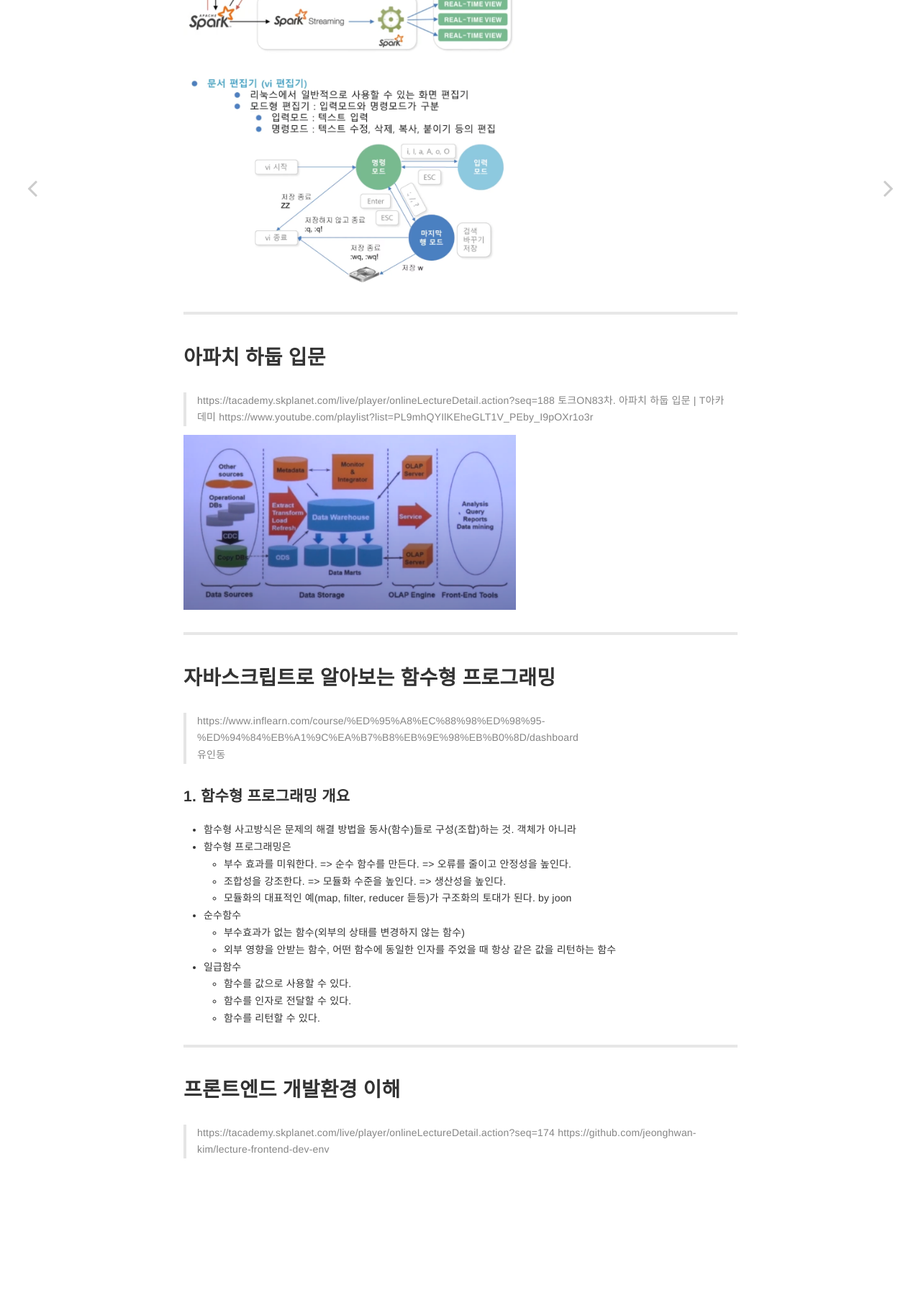
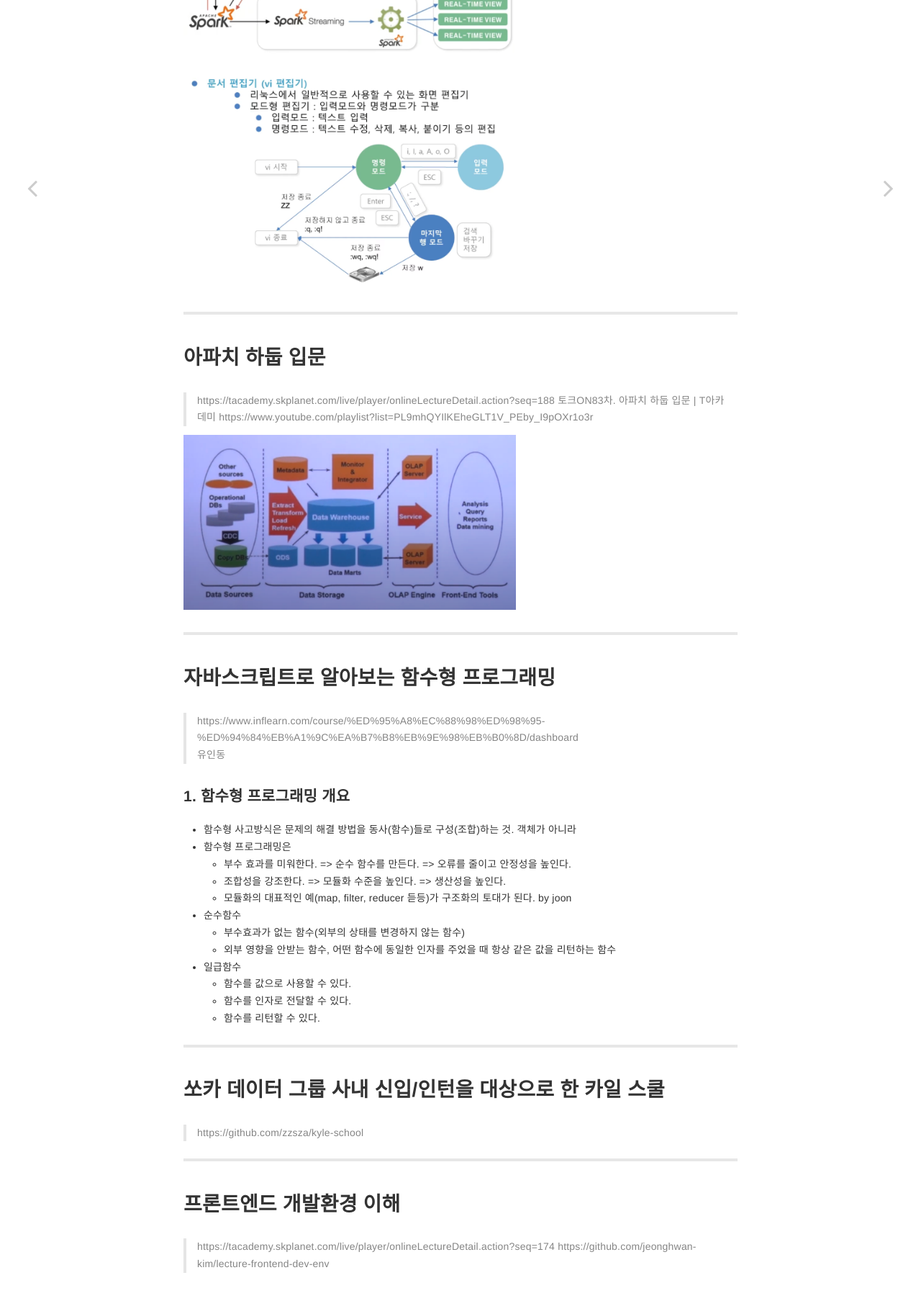
Before and after one commit to contravia-cloud/TechnicalBlog, a Jekyll site: the page built from _posts/2021-12-10-lecture.md, in a window 1280 px wide, cut to the strip 1349-3165 px from the top of the page. Shown: the top 1807 px of the strip at 72% size. Built offline with Jekyll 4.4.1, drawn with Linux system fonts in a browser that asks for light colours; our own code applies the rules of GitHub Pages for plain Markdown files.

Commit message:
Update 2021-12-10-lecture.md

```diff
--- a/_posts/2021-12-10-lecture.md
+++ b/_posts/2021-12-10-lecture.md
@@ -67,6 +67,11 @@
 
 
 ---------------------------------------
+# 쏘카 데이터 그룹 사내 신입/인턴을 대상으로 한 카일 스쿨
+>https://github.com/zzsza/kyle-school
+>
+
+---------------------------------------
 # 프론트엔드 개발환경 이해
 >https://tacademy.skplanet.com/live/player/onlineLectureDetail.action?seq=174
 https://github.com/jeonghwan-kim/lecture-frontend-dev-env
```
